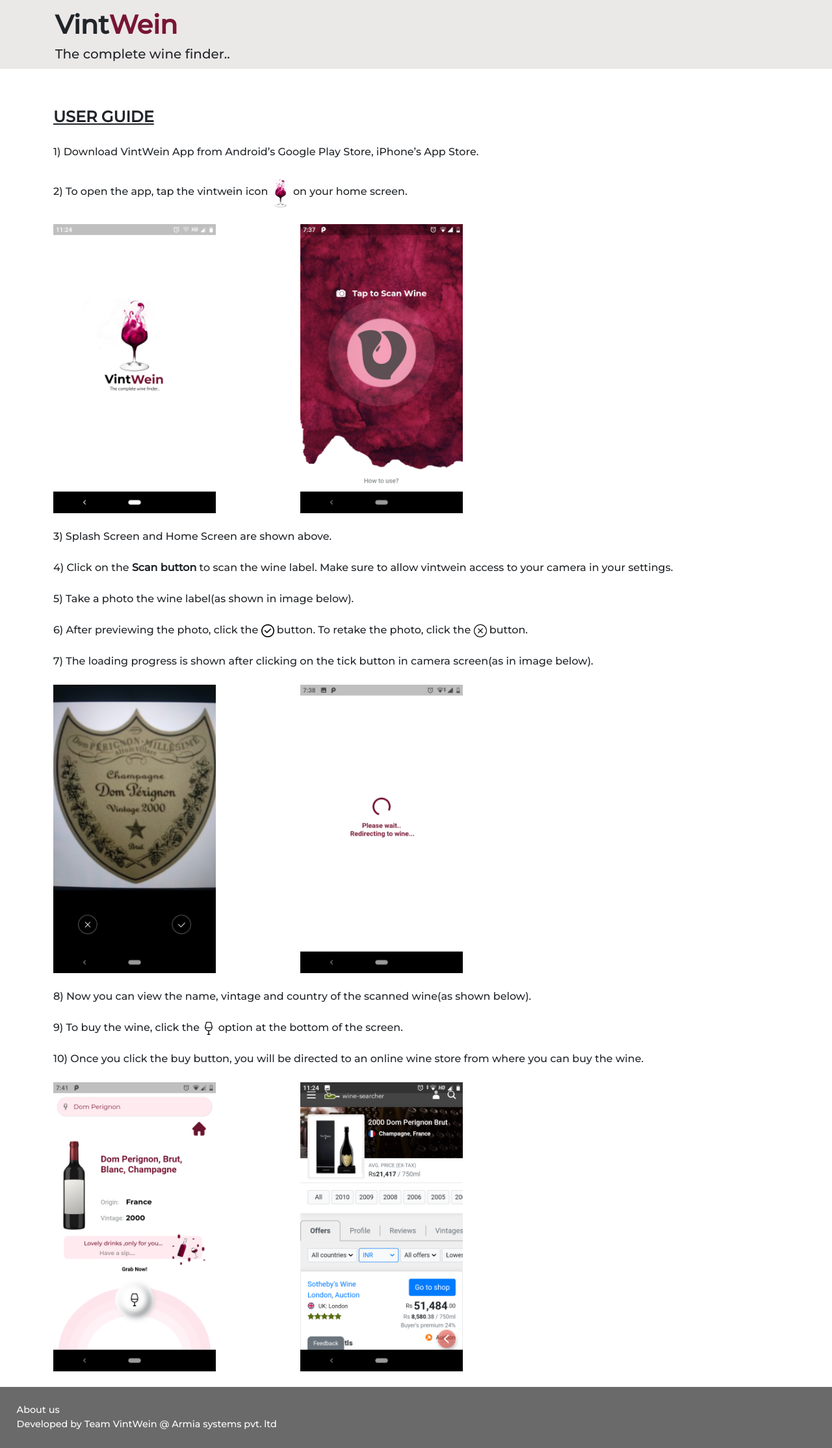
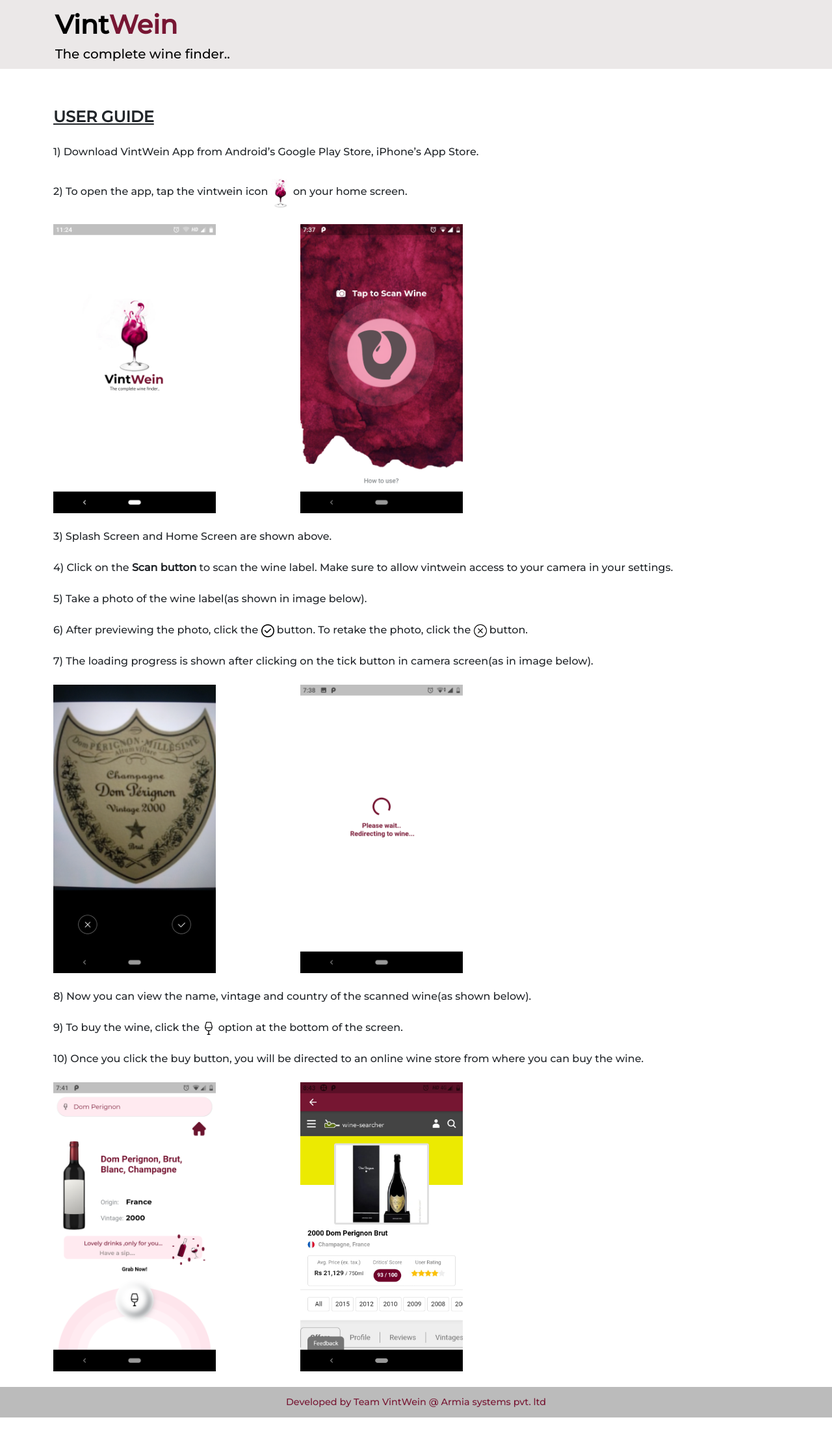
Before and after one commit to Akash-nair-1098/VintWein_Userguide, a plain HTML site: page index.html in a window 1280 px wide. Shown: the whole page at 65% size. After the commit the page ends 2182 px from the top, so only its background shows below. Drawn offline with nearby package versions, Linux system fonts and the light colour scheme.

Commit message:
latest changes

```diff
--- a/index.html
+++ b/index.html
@@ -19,8 +19,10 @@
 <body>
     <div class="row navbar">
         <div class="col-6 heading">
-            <b>Vint<span class="wein">Wein</span></b><br>
+            <a href="https://akash-nair-1098.github.io/VintWein_Webpage/">
+                <b>Vint<span class="wein">Wein</span></b><br>
             <div class="caption">The complete wine finder..</div>
+            </a>
         </div>
     </div>
     <div class="container">
@@ -41,7 +43,7 @@
             <div>3) Splash Screen and Home Screen are shown above.</div><br>
             <div>4) Click on the <b>Scan button</b> to scan the wine label. Make sure to allow vintwein access to
                 your camera in your settings.</div><br>
-            <div>5) Take a photo the wine label(as shown in image below).</div><br>
+            <div>5) Take a photo of the wine label(as shown in image below).</div><br>
             <div>6) After previewing the photo, click the <img src="assets/tick.png" height="20vh" width="20vh" alt=""
                     class="img-fluid"> button. To retake the photo, click the
                 <img src="assets/remove.png" height="20vh" width="20vh" alt="" class="img-fluid"> button.
@@ -69,14 +71,13 @@
                     <img src="assets/resultPage.png" alt="" height="500vh" width="250vh" class="img-fluid">
                 </div>
                 <div class="col-4">
-                    <img src="assets/wineSearcher.png" alt="" height="500vh" width="250vh" class="img-fluid">
+                    <img src="assets/wineSearcher.jpeg" alt="" height="500vh" width="250vh" class="img-fluid">
                 </div>
             </div>
      <br>
         </div>
     </div>
     <div class="footer">
-       <a href="https://akash-nair-1098.github.io/VintWein_Webpage/"> About us</a> <br>
        <a href="https://www.armia.com/"> Developed by Team VintWein @ Armia systems pvt. ltd</a>
     </div>
 </body>
--- a/style.css
+++ b/style.css
@@ -33,18 +33,29 @@
         font-size: 150%;
     }
     .footer{
-        background: #6a6a6a;
-        padding: 2% 2%;
+        background: #bbbbbb;
+        padding: 1%;
         font-size: 90%;
-        color: white;
+
+        text-align: center;
     }
     .footer a{
         text-decoration: none;
-        color: white;
+        color: #771633;
     }
     .footer a:hover{
-        color: white;
+        color: #771633;
     }
+    .heading a{
+        text-decoration: none;
+        color: black;
+    }
+.heading a:hover{
+    color: black;
+}
+
+
+
     @media screen and (max-width:900px) {
         .heading{
             margin-left: 5%;
@@ -65,9 +76,10 @@
                 font-size: 100%;
             }
             .footer{
-                background: #6a6a6a;
-                padding: 2% 2%;
+                background: #bbbbbb;
+                padding: 1%;
                 font-size: 60%;
-                color: white;
+
+                text-align: center;
             }
     }
```
Also changed, not shown: assets/wineSearcher.jpeg (added), assets/wineSearcher.png (deleted).
